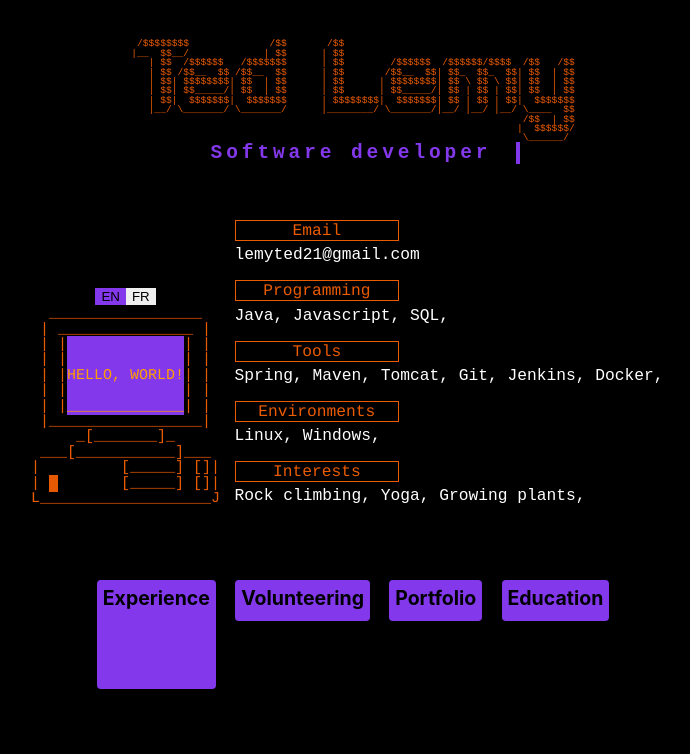
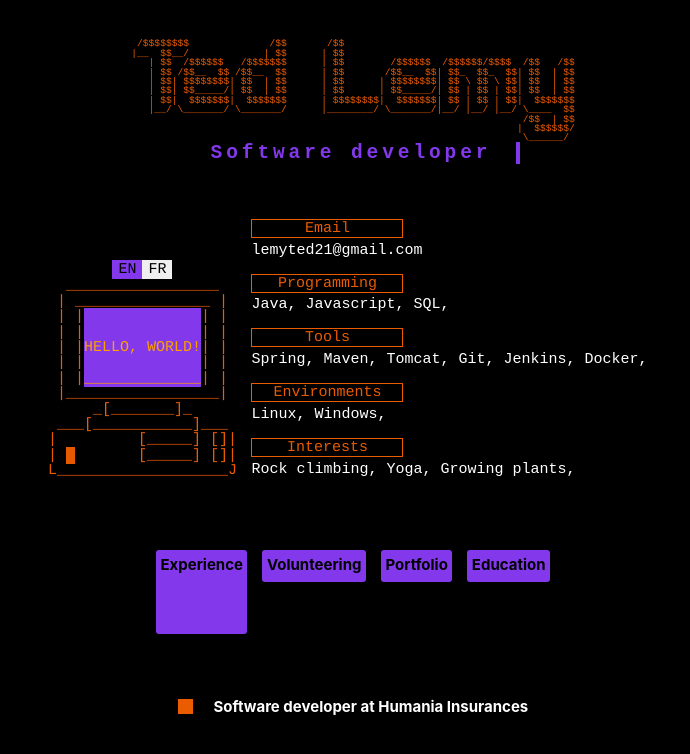
Before and after one commit to tlemy/resume, a React (Create React App) app: page / in a window 1280 px wide. Shown: the top 754 px of the page, without its empty margins (287-977 px from the left). Built offline with nearby package versions, Linux system fonts and the light colour scheme.

Commit message:
added experience

```diff
--- a/src/App.js
+++ b/src/App.js
@@ -3,6 +3,7 @@ import data from './data.json';
 import Banner from './Components/Banner.js';
 import About from './Components/About.js';
 import Navigation from './Components/Navigation.js';
+import Resume from './Components/Resume.js';
 import { useState } from 'react';
 
 function App()
@@ -22,6 +23,7 @@ function App()
         <Banner title={title} subtitle={subtitle}/>
         <About data={data} lang={languages[lang]} setLanguage={setLanguage}/>
         <Navigation data={data} lang={languages[lang]} section={sections[section]} setSection={setSection}/>
+        <Resume data={data} lang={languages[lang]} section={sections[section]}/>
       </header>
     </div>
   );
--- a/src/Components/About.css
+++ b/src/Components/About.css
@@ -38,7 +38,7 @@
 
 .informations {
     display: grid;
-    font-size: 0.625em;
+    font-size: calc(7px + 1vmin);
     margin-left: 1rem;
     max-width: 35vw;
 }
@@ -72,6 +72,8 @@
 
 button {
     border: none;
+    font-size: calc(7px + 1vmin);
+    font-family: 'Courier', monospace, serif;
 }
 
 .clickedButton {
--- a/src/Components/About.js
+++ b/src/Components/About.js
@@ -1,6 +1,7 @@
 import "./About.css"
 
-function About({data, lang, setLanguage}) {
+function About({data, lang, setLanguage})
+{
     const EN = 0;
     const FR = 1;
     const icon = data.icon;
--- /dev/null
+++ b/src/Components/Experience.css
@@ -0,0 +1,24 @@
+.Experience {
+
+}
+
+.jobTitleItem {
+    display: grid;
+    grid-template-columns: 1 9;
+    column-gap: 0.1em;
+    justify-content: center;
+    align-items: center;
+}
+
+.jobTitle {
+    color: white;
+    font-size: calc(7px + 1vmin);
+    grid-column: 9;
+}
+
+.square {
+    background-color: #EB5B00;
+    height: calc(7px + 1vmin);
+    width: calc(7px + 1vmin);
+    grid-column: 1;
+}
--- /dev/null
+++ b/src/Components/Experience.js
@@ -0,0 +1,21 @@
+import './Experience.css'
+
+function Experience({data, lang})
+{
+    const experiences = data[lang].experiences;
+
+    return (
+      <div className="Experience">
+        {
+            experiences.map((job, index) => (
+                <div key={index} className='jobTitleItem'>
+                    <p className='square'></p>
+                    <h2 className="jobTitle">{job.title}</h2>
+                </div>
+            ))
+        }
+      </div>
+    );
+}
+
+export default Experience;
--- a/src/Components/Navigation.css
+++ b/src/Components/Navigation.css
@@ -3,11 +3,12 @@
     flex-wrap: wrap;
     flex-direction: row;
     margin-top: 2.5em;
+    height: 5em;
 }
 
 .navItem {
     color: black;
-    font-size: 0.75em;
+    font-size: calc(7px + 1vmin);
     font-weight: bold;
     margin: 0.5em;
     padding: 0.3em;
--- a/src/Components/Navigation.js
+++ b/src/Components/Navigation.js
@@ -1,6 +1,7 @@
 import './Navigation.css'
 
-function Navigation({data, lang, section, setSection}) {
+function Navigation({data, lang, section, setSection})
+{
     const labels = data[lang].labels;
 
     return (
--- a/src/Components/Resume.js
+++ b/src/Components/Resume.js
@@ -1,9 +1,18 @@
-function Resume({data, lang, section}) {
+import Experience from './Experience';
+import './Resume.css'
+
+function Resume({data, lang, section})
+{
+    console.log(section);
     return (
-        <div>
-
+        <div className="Resume">
+            {getSection(data, lang, section)}
         </div>
     );
 }
 
+function getSection(data, lang, section) {
+    if (section === "exp") return <Experience data={data} lang={lang}/>
+}
+
 export default Resume;
--- a/src/data.json
+++ b/src/data.json
@@ -60,7 +60,20 @@
             "interests": [
                 "Rock climbing", "Yoga", "Growing plants"
             ]
-        }
+        },
+        "experiences" : [
+            {
+               "title": "Software developer at Humania Insurances",
+                "startDate": "04-11-2022",
+                "endDate": "",
+                "currentPosition": true,
+                "points": [
+                    "Developed the customer facing web application. Added new fields and new buttons used in the forms that allows customers to buy insurance products. Each new insurance products requires a different form with different business rules.",
+                    "Developed a batch application capable of processing multiple xml files reliably. Used in the process of a migration that involved importing thousands of insurance policies from an external database to our internal database.",
+                    "Developed the insurance quote generation service. Implemented code to gather the relevant information and format it. Used to generate insurance quotes in PDF format with the chosen products and related information."
+                ]
+            }
+        ]
     },
     "fr": {
         "subtitle": "Software developer",
@@ -83,6 +96,18 @@
             "interests": [
                 "Escalade", "Yoga", "Pousser des Plantes"
             ]
-        }
+        },
+        "experiences" : [
+            {
+                "title": "Software developer at Humania Insurances",
+                "startDate": "11-04-2022",
+                "endDate": "",
+                "points": [
+                    "Developed the customer facing web application. Added new fields and new buttons used in the forms that allows customers to buy insurance products. Each new insurance products requires a different form with different business rules.",
+                    "Developed a batch application capable of processing multiple xml files reliably. Used in the process of a migration that involved importing thousands of insurance policies from an external database to our internal database.",
+                    "Developed the insurance quote generation service. Implemented code to gather the relevant information and format it. Used to generate insurance quotes in PDF format with the chosen products and related information."
+                ]
+            }
+        ]
     }
 }
```
